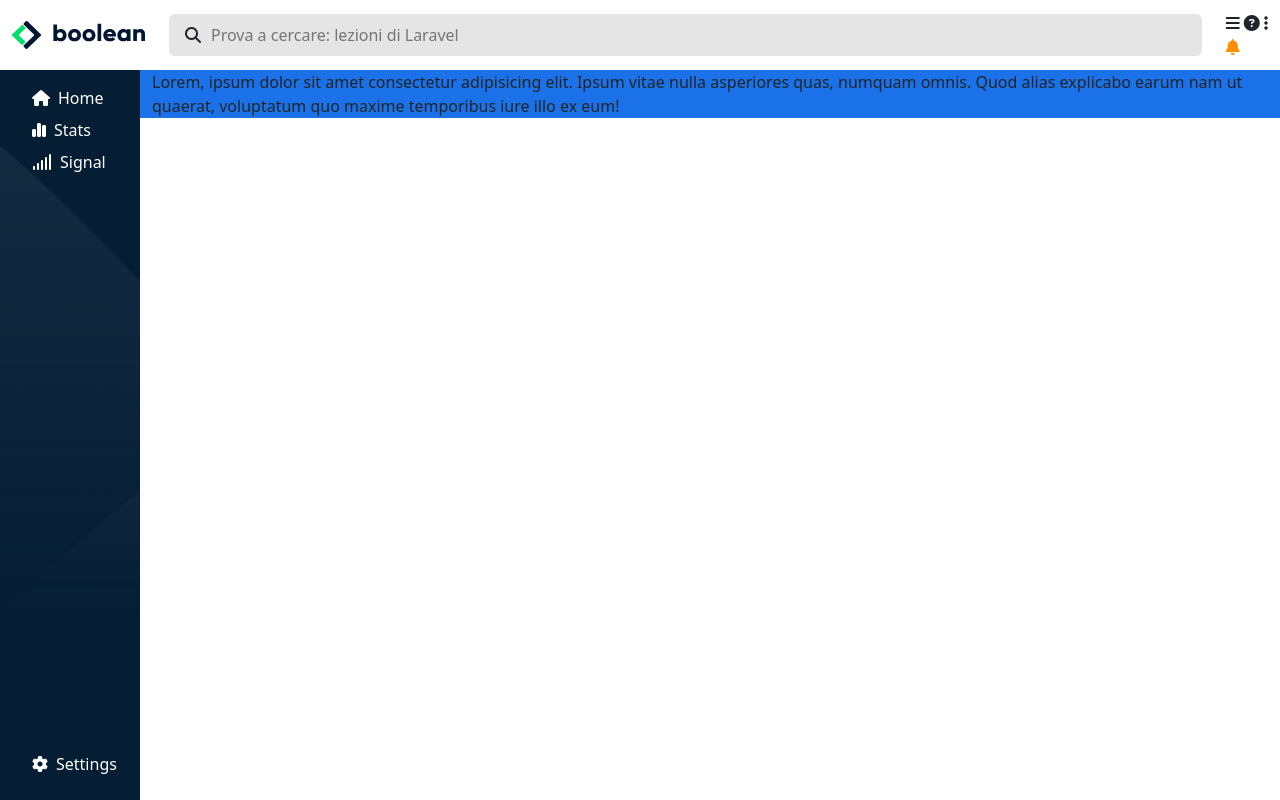
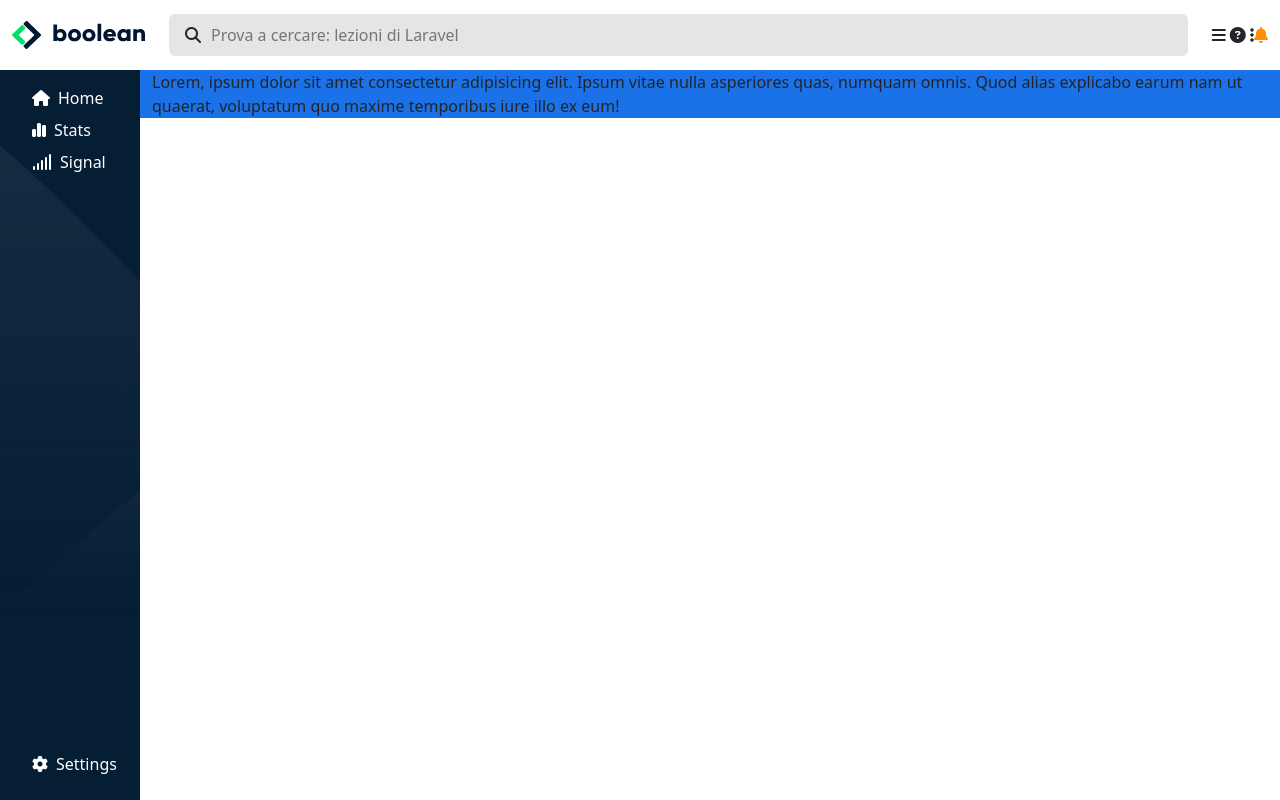
Before and after one commit to DanieleBegnis/html-css-bootstrap-dashboard, a plain HTML site: page index.html in a window 1280 px wide. Drawn offline with nearby package versions, Linux system fonts and the light colour scheme.

Commit message:
fix: add header dropdown flex

```diff
--- a/index.html
+++ b/index.html
@@ -22,7 +22,7 @@
                         <input class="w-100 border-0 bg-transparent" type="text" placeholder="Prova a cercare: lezioni di Laravel">
                     </div>
                 </div>
-                <div class="col-auto">
+                <div class="col-auto d-flex">
                     <div class="d-none d-lg-block">
                         <i class="fa-solid fa-bars"></i>
                         <i class="fa-solid fa-circle-question"></i>
```
